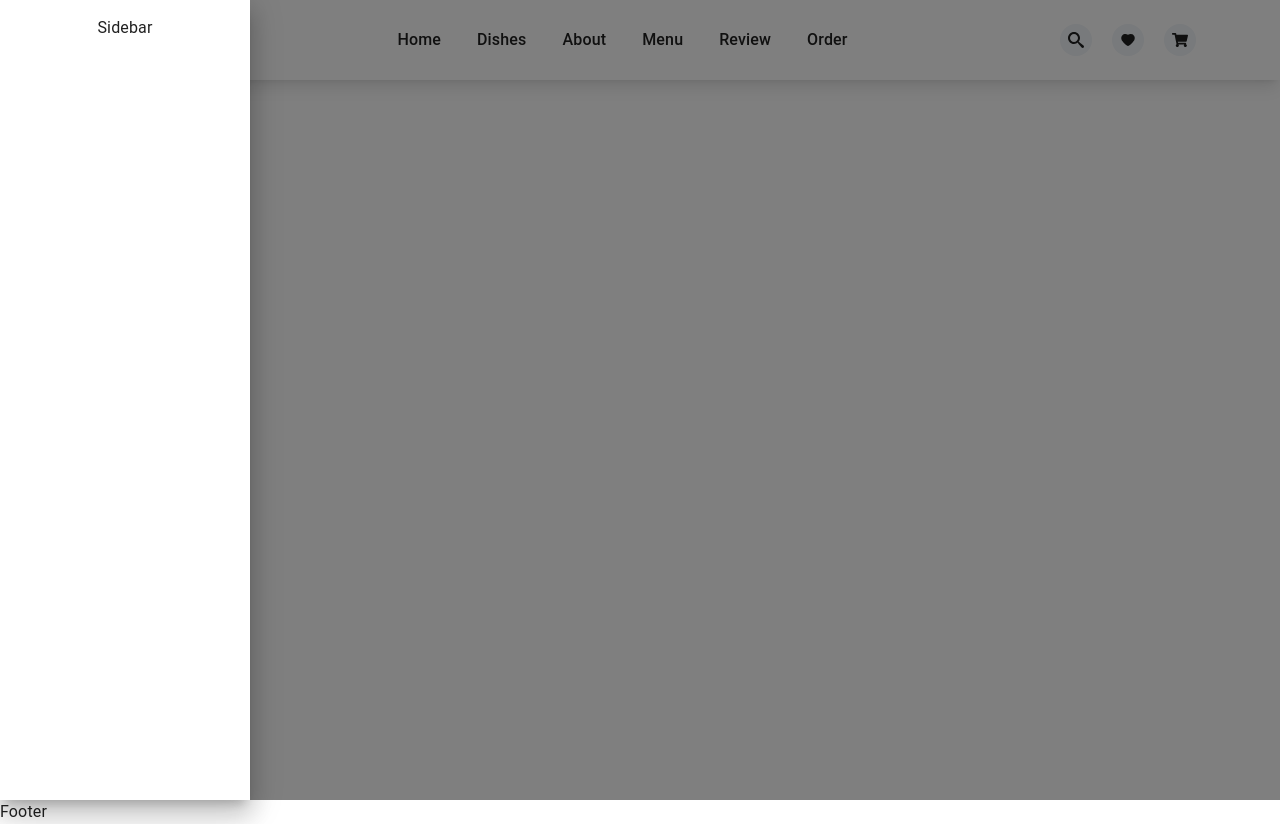
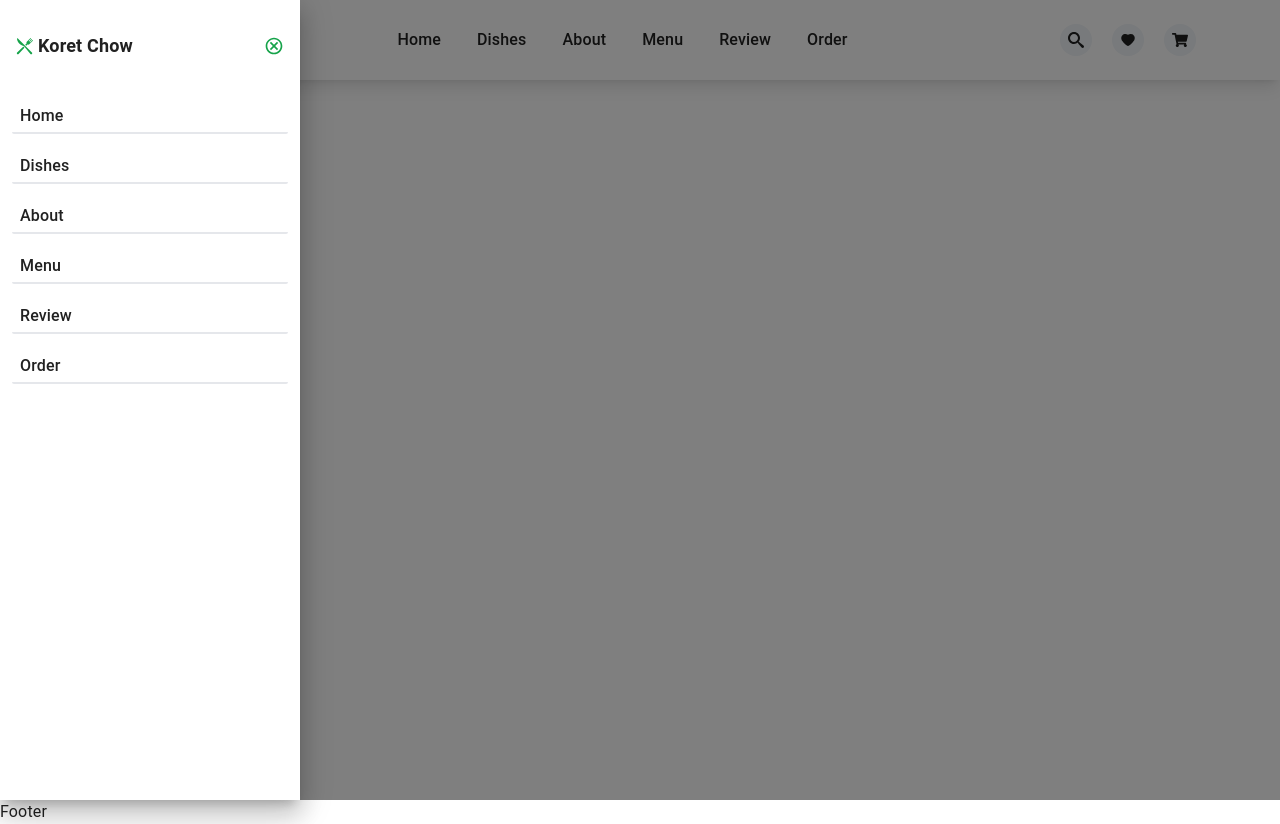
Before and after one commit to gidi-babz/koret-chow, a Next.js app: page / in a window 1280 px wide. Both pictures are taken after a click on the button "Drawer". Built offline with nearby package versions, Linux system fonts and the light colour scheme.

Commit message:
sidebar update

```diff
--- a/components/Logo.js
+++ b/components/Logo.js
@@ -21,7 +21,7 @@ const Logo = () => {
 					sx={{
 						display: { xs: 'none', sm: 'block' },
 					}}
-					className="font-semibold text-xl "
+					className="font-semibold text-xl"
 				>
 					Koret Chow
 				</Typography>
--- a/components/Navbar.js
+++ b/components/Navbar.js
@@ -30,7 +30,7 @@ const Navbar = () => {
 					<ul className="flex flex-1 w-3/4 items-center justify-center gap-5 p-3 mr-6 hidden lg:flex">
 						{headerdata.map((item, i) => (
 							<Link
-								className="cursor-pointer font-medium px-2 py-1 rounded-sm hover:text-green-600 active:bg-green-600 active:text-white"
+								className="cursor-pointer font-medium px-2 py-1 rounded-sm hover:text-green-600 active:bg-green-600 active:text-white active:ease-in "
 								key={i}
 								activeClass="active"
 								to={item.path}
--- a/components/drawer.js
+++ b/components/drawer.js
@@ -1,6 +1,13 @@
 import React, { useState } from 'react';
 import { Box, Drawer, IconButton } from '@mui/material';
+import { Scrollbars } from 'react-custom-scrollbars';
 import { IoMenuOutline } from 'react-icons/io5';
+import { MdOutlineCancel } from 'react-icons/md';
+
+import headerdata from '../assets/headerdata';
+import { Link } from 'react-scroll';
+import Logo from './Logo';
+import { GiKnifeFork } from 'react-icons/gi';
 
 const Sidebar = () => {
 	const [isDrawerOpen, setIsDrawerOpen] = useState(false);
@@ -22,9 +29,38 @@ const Sidebar = () => {
 				open={isDrawerOpen}
 				onClose={() => setIsDrawerOpen(false)}
 			>
-				<Box p={2} width="250px" textAlign="center" role="presentation">
-					<h2>Sidebar</h2>
+				<Box p={2} mt={2} width="300px" textAlign="start" role="presentation">
+					<div className="flex justify-between items-center">
+						<div className="flex justify-center items-center gap-1">
+							<GiKnifeFork className="text-lg text-green-600" />
+							<h2 className="font-semibold text-lg">Koret Chow</h2>
+						</div>
+						<div
+							className="cursor-pointer"
+							onClick={() => setIsDrawerOpen(false)}
+						>
+							<MdOutlineCancel className="text-xl text-green-600 hover:text-green-400" />
+						</div>
+					</div>
 				</Box>
+				<Scrollbars autoHide>
+					<div className="flex flex-col justify-content align-items gap-4 h-full mt-6 mx-3">
+						{headerdata.map((item, i) => (
+							<Link
+								className="cursor-pointer font-medium px-2 py-1 rounded-sm hover:text-green-600 active:bg-green-600 active:text-white active:ease-in border-b-2 border-solid border-slate-inherit"
+								key={i}
+								activeClass="active"
+								to={item.path}
+								spy={true}
+								smooth={true}
+								offset={-70}
+								duration={500}
+							>
+								{item.label}
+							</Link>
+						))}
+					</div>
+				</Scrollbars>
 			</Drawer>
 		</div>
 	);
```
